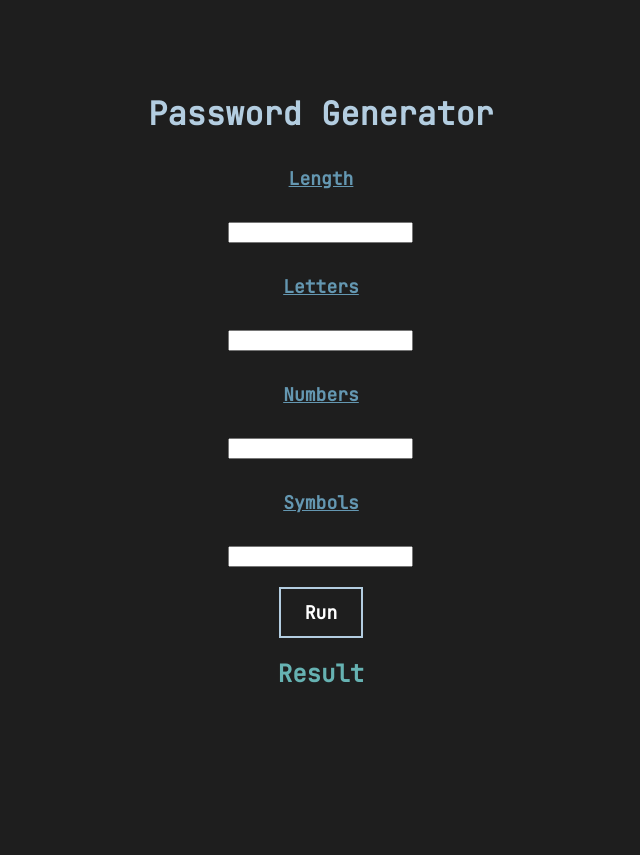
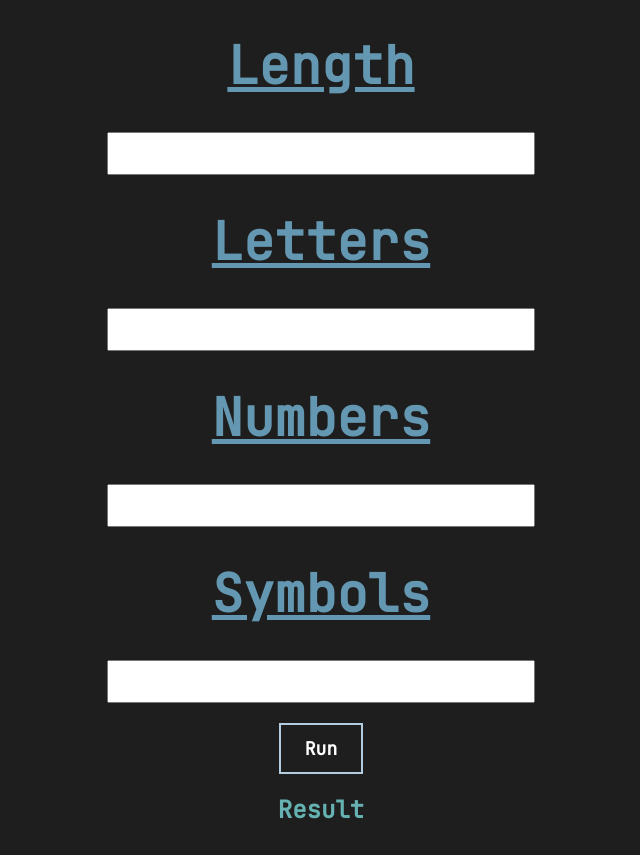
Before and after one commit to Kawa37/kawa37.github.io, a plain HTML site: page calc.html in a window 1280 px wide. Shown: the whole page, without its empty margins (319-959 px from the left). Before the commit the page ends 800 px from the top, so only its background shows below. Drawn offline with Linux system fonts and the light colour scheme.

Commit message:
Update calc.css

```diff
--- a/calc.css
+++ b/calc.css
@@ -58,7 +58,7 @@ h3 {
   color: 	#6497b1 !important;
   text-decoration: underline !important;
   padding: 12px 24px !important;
-  font-size: 18px !important;
+  font-size: 52px !important;
   font-family: inherit;
   font-weight: bold;
   cursor: pointer;
@@ -69,5 +69,5 @@ h3 {
 
 
 input {
-    font-size: 64;
+    font-size: 32px;
 }
```
